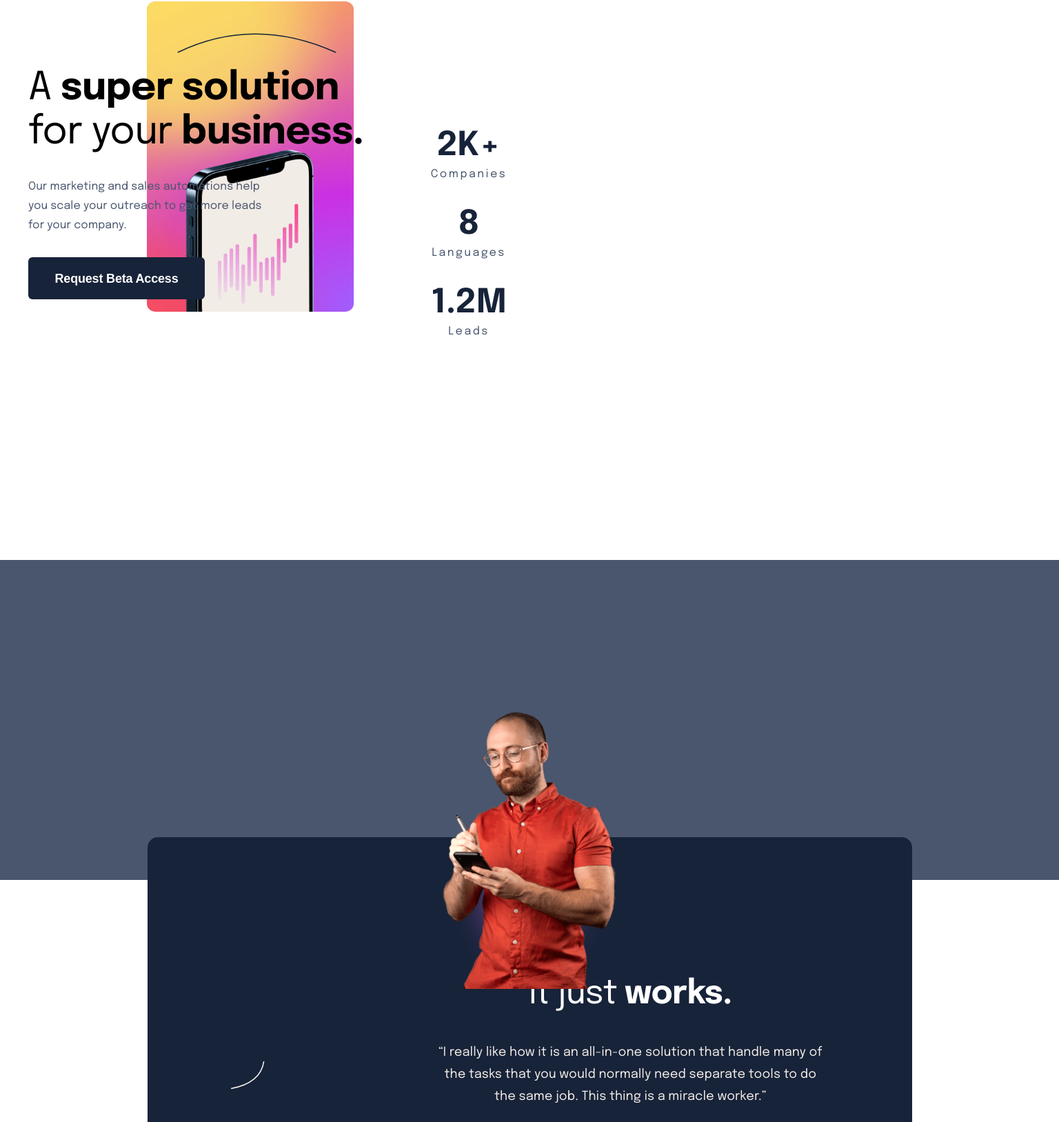
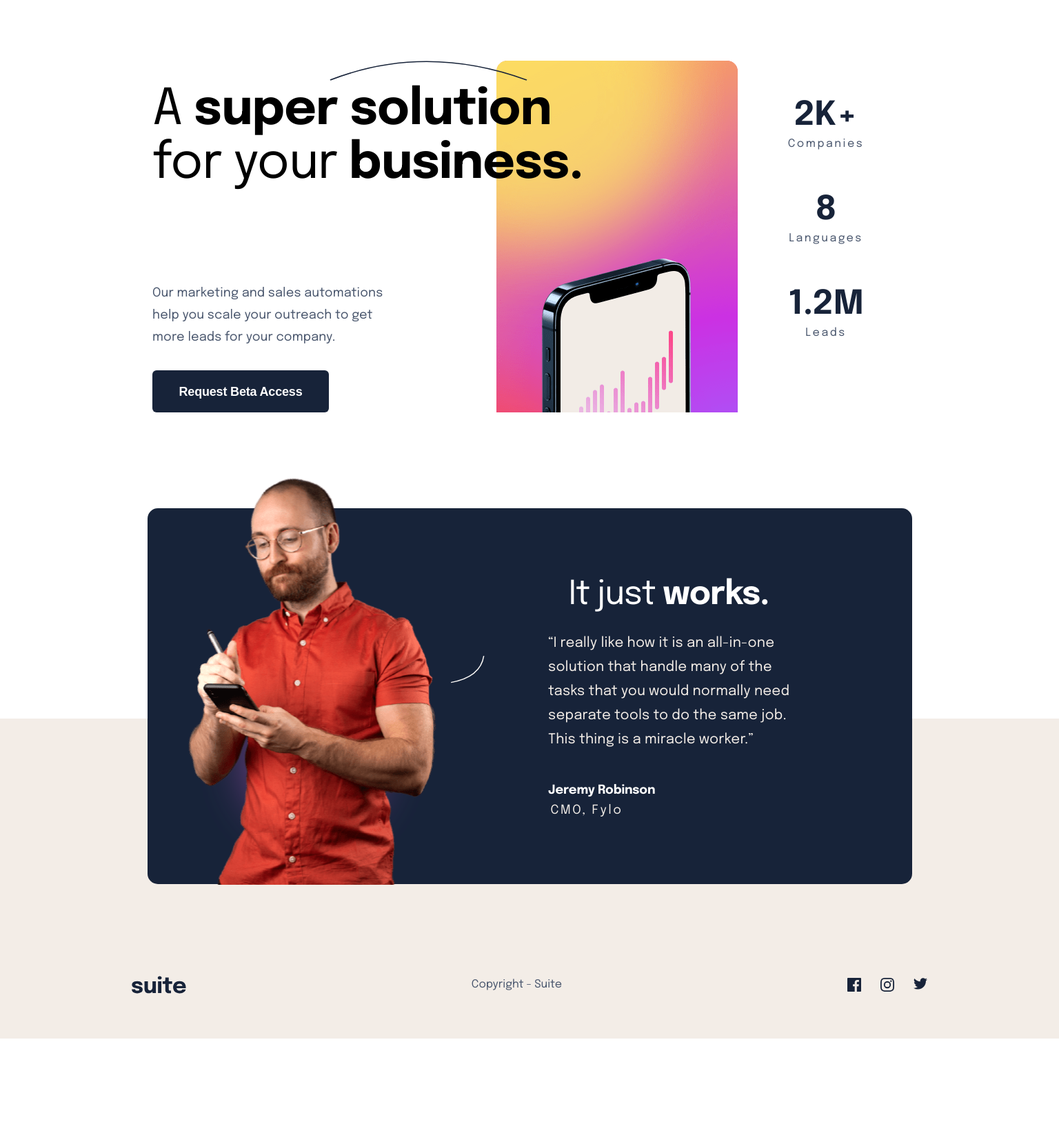
Before and after one commit to Runsprint/suite-landing-page, a plain HTML site: page index.html in a window 1536 px wide. Shown: the part 110-1737 px from the top of the page at 69% size. After the commit the page ends 1616 px from the top, so only its background shows below. Drawn offline with Linux system fonts and the light colour scheme.

Commit message:
last llast

```diff
--- a/index.html
+++ b/index.html
@@ -17,15 +17,16 @@
       <main>
         <div class="first_div">
           <img class="curve1" src="./assets/pattern-curved-line-1.svg">
-
           <div class="for-gap">
             <h1>A <span>super solution</span> for your <span>business.</span></h1>
           <p>Our marketing and sales automations help you scale your outreach to
               get more leads for your company. </p>
           <button class="blue-button">Request Beta Access</button>
+          <img class="for_background" src="./assets/image-hero-landscape.png">
         </div>
+
           <div >
-            <img class="for_background" src="./assets/image-hero-landscape.png">
+
           </div>
         </div>
 
@@ -43,12 +44,10 @@
             <h3>Leads</h3>
           </div>
         </div>
-      </main>
 
 
-      <footer>
+        <div class="black">
           <img class="man"src="./assets/image-jeremy-large.png">
-          <div class="black">
           <div class="line">
             <img class="curve2" src="./assets/pattern-curved-line-2.svg">
           </div>
@@ -61,14 +60,17 @@
             <p class="pp">CMO, Fylo</p>
           </div>
         </div>
+      </main>
 
+
+      <footer>
           <div class="for-row">
               <img  class="last_logo"  src="./assets/logo.svg">
             <h6>Copyright - Suite</h6>
             <div class="icons">
-              <img src="./assets/icon-facebook.svg">
-              <img src="./assets/icon-instagram.svg">
-              <img src="./assets/icon-twitter.svg">
+              <svg class="icons-hover" width="20" height="20" xmlns="http://www.w3.org/2000/svg"><path d="M18.896 0H1.104C.494 0 0 .494 0 1.104v17.793C0 19.506.494 20 1.104 20h9.58v-7.745H8.076V9.237h2.606V7.01c0-2.583 1.578-3.99 3.883-3.99 1.104 0 2.052.082 2.329.119v2.7h-1.598c-1.254 0-1.496.597-1.496 1.47v1.928h2.989l-.39 3.018h-2.6V20h5.098c.608 0 1.102-.494 1.102-1.104V1.104C20 .494 19.506 0 18.896 0Z" fill="#172339"/></svg>
+              <svg class="icons-hover" width="20" height="20" xmlns="http://www.w3.org/2000/svg"><path d="M10 1.802c2.67 0 2.987.01 4.042.059 2.71.123 3.975 1.409 4.099 4.099.048 1.054.057 1.37.057 4.04 0 2.672-.01 2.988-.057 4.042-.124 2.687-1.387 3.975-4.1 4.099-1.054.048-1.37.058-4.041.058-2.67 0-2.987-.01-4.04-.058-2.717-.124-3.977-1.416-4.1-4.1-.048-1.054-.058-1.37-.058-4.041 0-2.67.01-2.986.058-4.04.124-2.69 1.387-3.977 4.1-4.1 1.054-.048 1.37-.058 4.04-.058ZM10 0C7.284 0 6.944.012 5.877.06 2.246.227.227 2.242.061 5.877.01 6.944 0 7.284 0 10s.012 3.057.06 4.123c.167 3.632 2.182 5.65 5.817 5.817 1.067.048 1.407.06 4.123.06s3.057-.012 4.123-.06c3.629-.167 5.652-2.182 5.816-5.817.05-1.066.061-1.407.061-4.123s-.012-3.056-.06-4.122C19.777 2.249 17.76.228 14.124.06 13.057.01 12.716 0 10 0Zm0 4.865a5.135 5.135 0 1 0 0 10.27 5.135 5.135 0 0 0 0-10.27Zm0 8.468a3.333 3.333 0 1 1 0-6.666 3.333 3.333 0 0 1 0 6.666Zm5.338-9.87a1.2 1.2 0 1 0 0 2.4 1.2 1.2 0 0 0 0-2.4Z" fill="#172339"/></svg>
+              <svg class="icons-hover" width="20" height="17" xmlns="http://www.w3.org/2000/svg"><path d="M20 2.172a8.192 8.192 0 0 1-2.357.646 4.11 4.11 0 0 0 1.805-2.27 8.22 8.22 0 0 1-2.606.996A4.096 4.096 0 0 0 13.847.248c-2.65 0-4.596 2.472-3.998 5.037A11.648 11.648 0 0 1 1.392 1a4.109 4.109 0 0 0 1.27 5.478 4.086 4.086 0 0 1-1.858-.513c-.045 1.9 1.318 3.679 3.291 4.075a4.113 4.113 0 0 1-1.853.07 4.106 4.106 0 0 0 3.833 2.849A8.25 8.25 0 0 1 0 14.658a11.616 11.616 0 0 0 6.29 1.843c7.618 0 11.923-6.434 11.663-12.205A8.354 8.354 0 0 0 20 2.172Z" fill="#172339"/></svg>
             </div>
           </div>
       </footer>
--- a/style.css
+++ b/style.css
@@ -64,7 +64,6 @@ p{
     display: flex;
     flex-direction: column;
     gap: 32px;
-    padding: 16px;
 }
 .for_background{
     margin-left:16px;
@@ -102,6 +101,8 @@ h3{
     position: relative;
     top: 220px;
     height: 402px;
+    position: absolute;
+    top: -183px;
 }
 .black{
     background-color: #172339;
@@ -112,6 +113,8 @@ h3{
     width: 375px;
     padding-top: 200px;
     border-radius: 15px;
+    position: relative;
+    top: 200px;
 }
 .curve2{
     width: 49.32px;
@@ -147,10 +150,12 @@ h4{
 footer{
     width: 100%;
     height: 464px;
-    background-color:#49566D;
+    background-color:#F3EDE7;
     display: flex;
-    flex-direction: column;
-    align-items: center;
+    flex-direction: row;
+    align-items: flex-end;
+    justify-content: center;
+
 }
 .for-row{
     display: flex;
@@ -176,22 +181,23 @@ h6{
         letter-spacing: -0.74px;
         width: 524px;
     }
-    p{
-        /* width: 350px; */
-    }
     .first_div{
         margin-top: 46px;
+        background-image: url(./assets/image-hero-portrait.png);
+        background-repeat: no-repeat;
+        background-position: right 30px  top;
+        background-size: 300px 450px;
+        width: 768px;
     }
     main{
-        width: 700px;
-        align-items: stretch;
-        padding-left: 25px;
-        background-image: url(./assets/image-hero-portrait.png);
-        background-repeat: no-repeat;
-        background-position: right top;
-        background-size: 300px 450px;
-        /* align-items: center;
-        width: 100%; */
+        width: 100%;
+        display: flex;
+        align-items: center;
+    }
+    .for-gap{
+
+    margin-left: 53px;
+
     }
     .curve1{
         width: 231.19px;
@@ -204,10 +210,13 @@ h6{
     .black{
         width: 689px;
         height: 684px;
+        position: relative;
+        top: 358px;
     }
     .man{
         margin: auto;
-
+        position: absolute;
+        top: -187px;
     }
     .lastp{
         width: 573px;
@@ -222,25 +231,64 @@ h6{
     }
     .divs{
         flex-direction: row;
-        justify-content: space-around;
+        gap: 150px;
+    }
+    footer{
+        flex-direction: row;
+        align-items: flex-end;
+        background-color: #F3EDE7;
     }
     .for-row{
         display: flex;
         flex-direction: row;
         justify-content: space-around;
         width: 100%;
+        padding-bottom: 50px;
     }
     @media(min-width:1440px){
+        header{
+            padding: 52px 164px;
+        }
         main{
-            background-image: url(./assets/image-hero-portrait.png);
-            background-repeat: no-repeat;
-            background-position: top;
+            height: 1000px;
         }
+       .first_div{
+        background-size: 350px 600px;
+        width: 1200px;
+        background-position: right 298px top;
+       }
+       h1{
+        width: 635px;
+        height: 156px;
+        font-size: 72px;
+        line-height: 78px;
+        letter-spacing: -1px;
+        text-align: left;
+       }
+       .curve1{
+        width: 287px;
+        left: 310px;
+       }
+       p{
+        font-size: 18px;
+        line-height: 32px;
+        letter-spacing: 0.1px;
+        margin-top: 100px;
+        text-align: left;
+       }
+       .blue-button:hover{
+         background:linear-gradient(
+           #A060FF 0%,#CB30E3 49.21%,#FFA84E  100%
+        )
+       }
+
         .divs{
             flex-direction: column;
             position: relative;
-            bottom: 318px;
-            left: 305px;
+            bottom: 608px;
+            left: 430px;
+            margin-top: 150px;
+            gap: 55px;
         }
         .black{
             width: 1109px;
@@ -249,14 +297,53 @@ h6{
             flex-direction: row;
             align-items: center;
             justify-content: space-around;
+            top:-367px;
         }
         .lasth1{
             font-size: 48px;
             line-height: 56px;
             width: 299px;
+            height: 0px;
+        }
+        .lastp{
+            font-size: 20px;
+            line-height: 35px;
+            letter-spacing: 0.1px;
+            width: 350px;
+            margin-top: 80px;
+            text-align: left;
         }
         h4, .pp{
             text-align: inherit;
         }
+
+        .man{
+            top: -44px;
+            left: 59px;
+            width: 360px;
+            height: 590px;
+        }
+        .line{
+            position: relative;
+            left: 263px;
+            top: -139px;
+        }
+        .text{
+            position: relative;
+            bottom: 98px;
+        }
+        .for-row{
+            padding-bottom: 65px;
+        }
+        .header_button:hover{
+            cursor: pointer;
+            background-color: #172339;
+            color: #ffffff;
+        }
+        .icons-hover:hover{
+            cursor: pointer;
+            background-color: #49566D;
+        }
+
     }
 }
```
Lines whose indentation alone changed are shown as unchanged.
